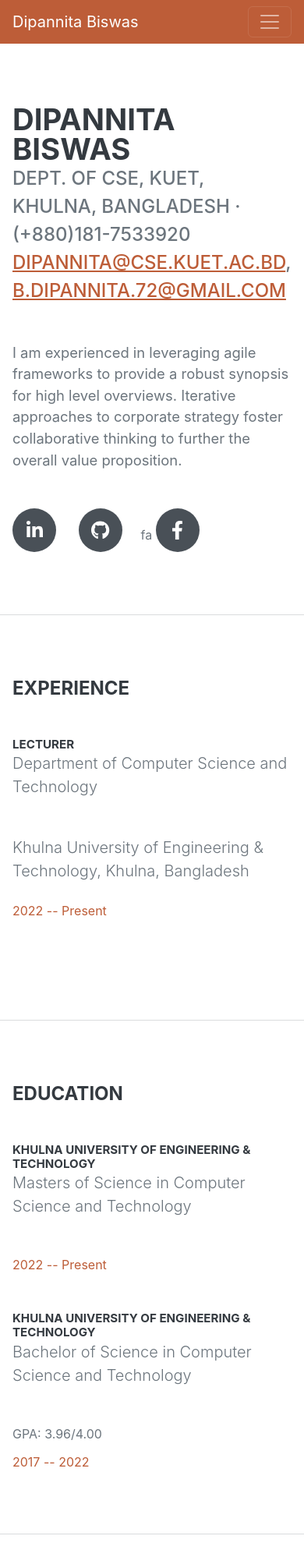
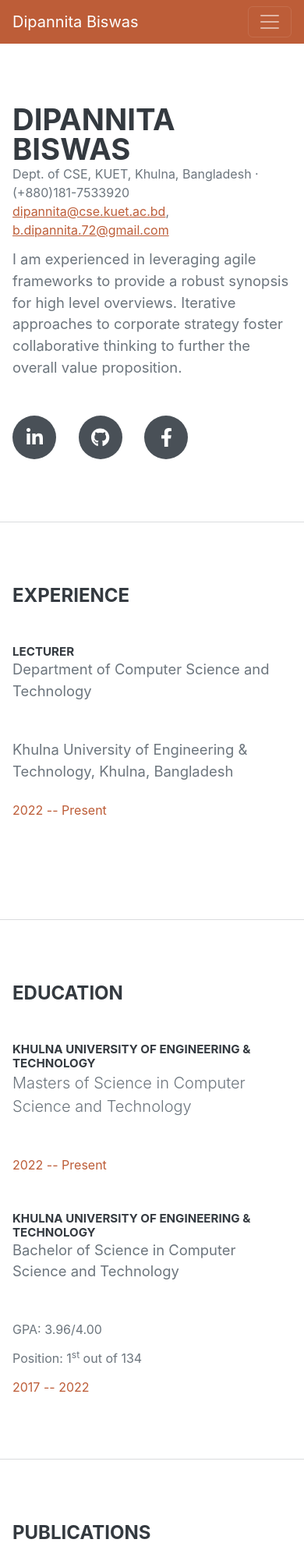
Before and after one commit to dipannita72/dipannita72.github.io, a plain HTML site: page index.html in a window 390 px wide. Shown: the top 1997 px of the page at 78% size. Drawn offline with nearby package versions, Linux system fonts and the light colour scheme; a web font is replaced by a local one.

Commit message:
Update index.html

```diff
--- a/index.html
+++ b/index.html
@@ -19,7 +19,7 @@
         <nav class="navbar navbar-expand-lg navbar-dark bg-primary fixed-top" id="sideNav">
             <a class="navbar-brand js-scroll-trigger" href="#page-top">
                 <span class="d-block d-lg-none">Dipannita Biswas</span>
-                <span class="d-none d-lg-block"><img class="img-fluid img-profile rounded-circle mx-auto mb-2" src="assets/img/profilpic.jpg" alt="..." /></span>
+                <span class="d-none d-lg-block"><img class="img-fluid img-profile rounded-circle mx-auto mb-2" src="assets/img/profilepic.jpg" alt="..." /></span>
             </a>
             <button class="navbar-toggler" type="button" data-bs-toggle="collapse" data-bs-target="#navbarResponsive" aria-controls="navbarResponsive" aria-expanded="false" aria-label="Toggle navigation"><span class="navbar-toggler-icon"></span></button>
             <div class="collapse navbar-collapse" id="navbarResponsive">
@@ -42,7 +42,7 @@
                     <h1 class="mb-0">
                         Dipannita Biswas
                     </h1>
-                    <div class="subheading mb-5">
+                    <div>
                          Dept. of CSE, KUET, Khulna, Bangladesh · (+880)181-7533920
                         <p> <a href="mailto:dipannita@cse.kuet.ac.bd">dipannita@cse.kuet.ac.bd</a>,
                         <a href="mailto:b.dipannita.72@gmail.com">b.dipannita.72@gmail.com</a>
@@ -51,7 +51,7 @@
                     <p class="lead mb-5">I am experienced in leveraging agile frameworks to provide a robust synopsis for high level overviews. Iterative approaches to corporate strategy foster collaborative thinking to further the overall value proposition.</p>
                     <div class="social-icons">
                         <a class="social-icon" href="www.linkedin.com/in/dipannita-biswas"><i class="fab fa-linkedin-in"></i></a>
-                        <a class="social-icon" href="https://dipannita72.github.io/"><i class="fab fa-github"></i></a>fa
+                        <a class="social-icon" href="https://github.com/dipannita72"><i class="fab fa-github"></i></a>
                         <a class="social-icon" href="https://www.facebook.com/profile.php?id=100014261471106"><i class="fab fa-facebook-f"></i></a>
                     </div>
                 </div>
@@ -64,8 +64,9 @@
                     <div class="d-flex flex-column flex-md-row justify-content-between mb-5">
                         <div class="flex-grow-1">
                             <h3 class="mb-0">Lecturer</h3>
-                            <div class="lead mb-5">Department of Computer Science and Technology</div>
-                            <div class="lead mb-4">Khulna University of Engineering & Technology, Khulna, Bangladesh</div>
+                            <div >
+                                <p class="lead mb-5">Department of Computer Science and Technology</p>
+                                <p class="lead mb-4">Khulna University of Engineering & Technology, Khulna, Bangladesh</p>
                              </div>
                         <div class="flex-shrink-0"><span class="text-primary">2022 -- Present</span></div>
                     </div>
@@ -87,8 +88,10 @@
                     <div class="d-flex flex-column flex-md-row justify-content-between">
                         <div class="flex-grow-1">
                             <h3 class="mb-0">Khulna University of Engineering & Technology</h3>
-                            <div class="lead mb-5">Bachelor of Science in Computer Science and Technology</div>
+                            <div>
+                                <p class="lead mb-5">Bachelor of Science in Computer Science and Technology</p>
                             <p>GPA: 3.96/4.00</p>
+                            <p> Position: 1<sup>st</sup> out of 134 </p>
                             </div>
                         <div class="flex-shrink-0"><span class="text-primary">2017 -- 2022</span></div>
                     </div>
```
